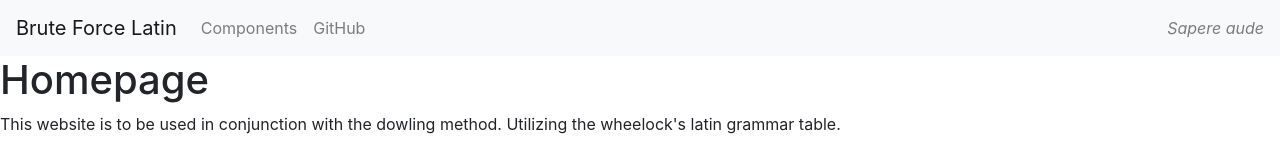
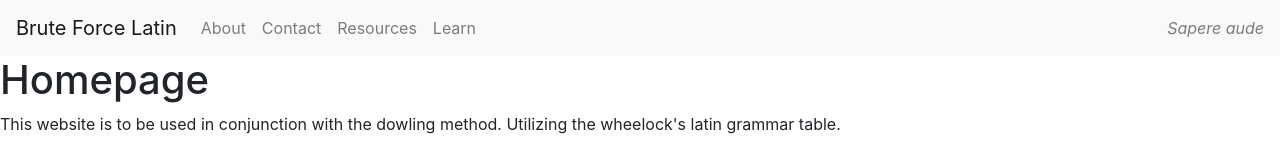
Before and after one commit to Brute-Force-Programmers/brute-force-latin, a React (Create React App) app: page / in a window 1280 px wide. Shown: the top 160 px of the page. Built offline with nearby package versions, Linux system fonts and the light colour scheme.

Commit message:
uupdate navbar functionality to include new routes

```diff
--- a/src/components/NavBar.js
+++ b/src/components/NavBar.js
@@ -1,4 +1,4 @@
-import React, { useState } from 'react';
+import React, { useState } from "react";
 import {
   Collapse,
   Navbar,
@@ -7,10 +7,10 @@ import {
   Nav,
   NavItem,
   NavLink,
-  NavbarText
-} from 'reactstrap';
+  NavbarText,
+} from "reactstrap";
 
-const Example = (props) => {
+const NavBar = (props) => {
   const [isOpen, setIsOpen] = useState(false);
 
   const toggle = () => setIsOpen(!isOpen);
@@ -23,17 +23,25 @@ const Example = (props) => {
         <Collapse isOpen={isOpen} navbar>
           <Nav className="mr-auto" navbar>
             <NavItem>
-              <NavLink href="/components/">Components</NavLink>
+              <NavLink href="/about/">About</NavLink>
             </NavItem>
             <NavItem>
-              <NavLink href="https://github.com/reactstrap/reactstrap">GitHub</NavLink>
+              <NavLink href="/contact/">Contact</NavLink>
+            </NavItem>
+            <NavItem>
+              <NavLink href="/resources/">Resources</NavLink>
+            </NavItem>
+            <NavItem>
+              <NavLink href="/learn/">Learn</NavLink>
             </NavItem>
           </Nav>
-          <NavbarText><em>Sapere aude</em></NavbarText>
+          <NavbarText>
+            <em>Sapere aude</em>
+          </NavbarText>
         </Collapse>
       </Navbar>
     </>
   );
-}
+};
 
-export default Example;
+export default NavBar;
```
